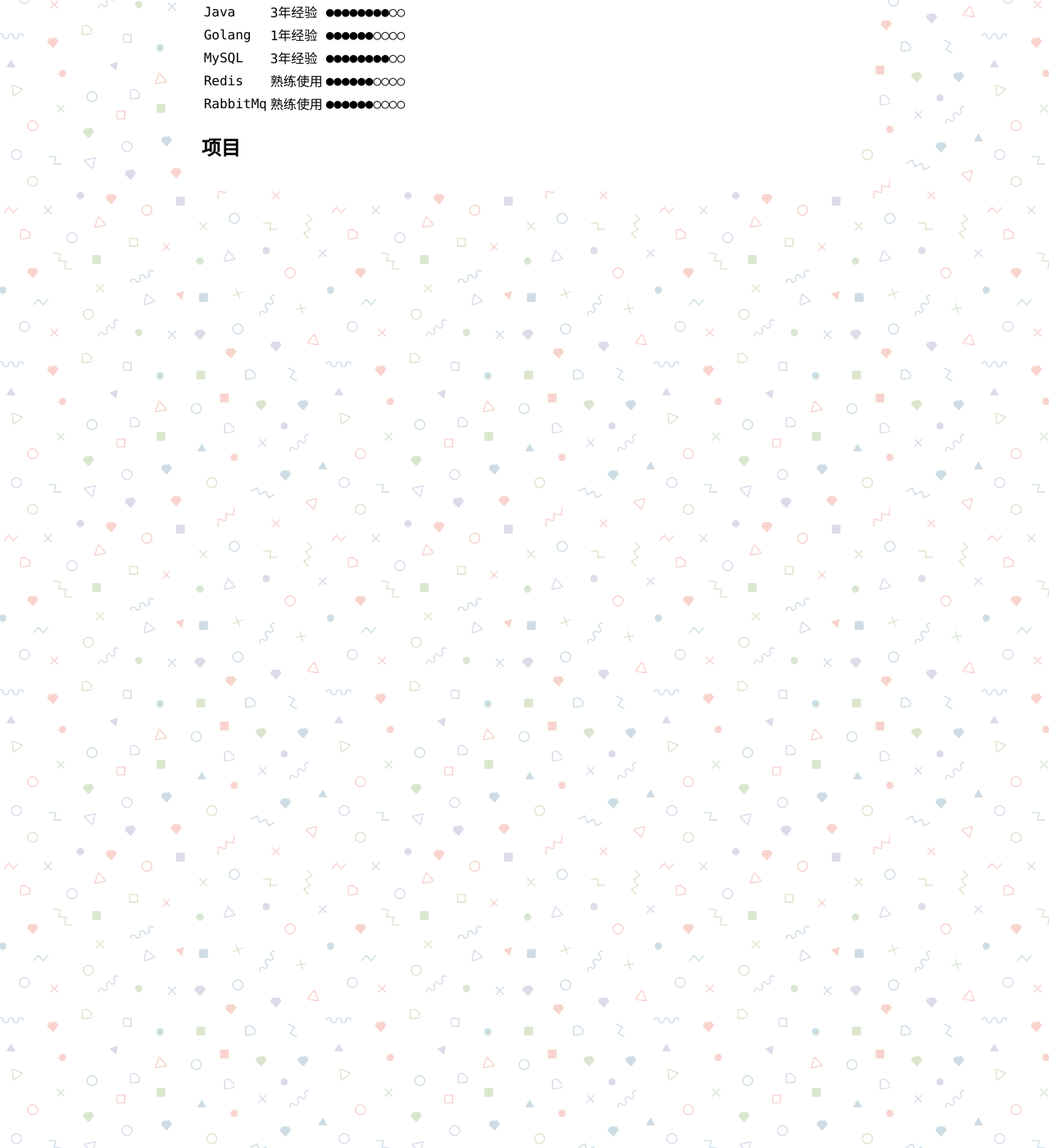
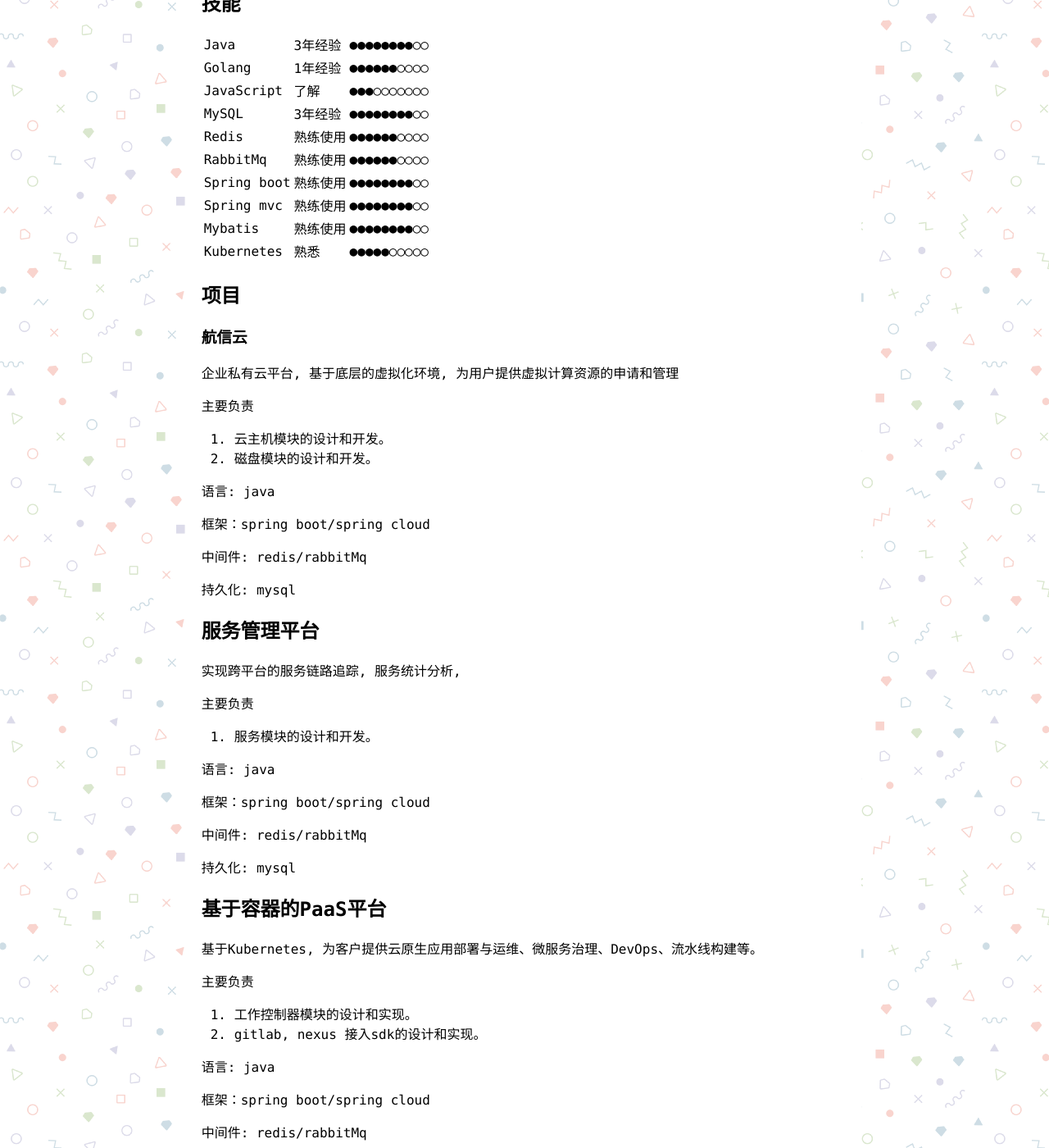
Before and after one commit to MannixSuo/docs, a Jekyll site: the page built from assets/md/curriculum_vitae.md, in a window 1280 px wide and 1400 px high, scrolled down 648 px. Shown: the whole window at 82% size. Built offline with Jekyll 4.4.1, drawn with Linux system fonts in a browser that asks for light colours; some of the changed text lies outside the part shown.

Commit message:
update vitae

```diff
--- a/assets/md/curriculum_vitae.md
+++ b/assets/md/curriculum_vitae.md
@@ -18,19 +20,98 @@ layout: posts
 
 ## 工作经历
 
-2017 - 2018 浙江同花顺网络信息股份有限公司 数据处理
+2017 - 2018 浙江同花顺网络信息股份有限公司 数据处理(实习)
 
-2018 - 2021 中航信华东数据中心有限责任公司 Java开发
+2018 - 至今 中航信华东数据中心有限责任公司 Java开发
 
 ## 技能
 
 | -   | - |-  |
 | -------|--- | -------- |
-|Java    |3年经验  |●●●●●●●●○○|
-|Golang  |1年经验  |●●●●●●○○○○|
-|MySQL   |3年经验  |●●●●●●●●○○|
-|Redis   |熟练使用 |●●●●●●○○○○|
-|RabbitMq|熟练使用 |●●●●●●○○○○|
+|Java       |3年经验  |●●●●●●●●○○|
+|Golang     |1年经验  |●●●●●●○○○○|
+|JavaScript |了解     |●●●○○○○○○○|
+|MySQL      |3年经验  |●●●●●●●●○○|
+|Redis      |熟练使用 |●●●●●●○○○○|
+|RabbitMq   |熟练使用 |●●●●●●○○○○|
+|Spring boot|熟练使用 |●●●●●●●●○○|
+|Spring mvc |熟练使用 |●●●●●●●●○○|
+|Mybatis    |熟练使用 |●●●●●●●●○○|
+|Kubernetes |熟悉     |●●●●●○○○○○|
+
+## 项目
+
+### 航信云
+
+企业私有云平台, 基于底层的虚拟化环境, 为用户提供虚拟计算资源的申请和管理
+
+主要负责
+1. 云主机模块的设计和开发。
+2. 磁盘模块的设计和开发。
+
+语言: java
+
+框架：spring boot/spring cloud
+
+中间件: redis/rabbitMq
+
+持久化: mysql
 
 
-## 项目
+## 服务管理平台
+
+实现跨平台的服务链路追踪, 服务统计分析,
+
+主要负责
+1. 服务模块的设计和开发。
+
+
+语言: java
+
+框架：spring boot/spring cloud
+
+中间件: redis/rabbitMq
+
+持久化: mysql
+
+## 基于容器的PaaS平台
+
+基于Kubernetes, 为客户提供云原生应用部署与运维、微服务治理、DevOps、流水线构建等。
+
+主要负责
+1. 工作控制器模块的设计和实现。
+2. gitlab, nexus 接入sdk的设计和实现。
+
+
+语言: java
+
+框架：spring boot/spring cloud
+
+中间件: redis/rabbitMq
+
+持久化: mysql
+
+其他服务: kubernetes/gitlab/nexus/jenkins
+
+### 数据库服务
+
+基于Terraform和原有底层接口在管理平台上实现对Oracle, Mysql数据库的管理,
+
+主要负责
+1. 开发对应的Terraform provider。
+2. 开发服务需要的tf模板。
+
+语言: Golang
+
+其他: Terraform/Apache Velocity
+
+### 日常工作
+
+1. 负责部门内部Sonarqube平台管理和运维。
+2. 一些新技术的调研和分享。
+3. Linux主机的一些运维操作。
+
+## 自我评价
+
+1. 工作认真
+2. 学习能力强, 热衷研究新技术
```
Also changed, not shown: other parts of assets/md/curriculum_vitae.md (+3 -1 lines).
